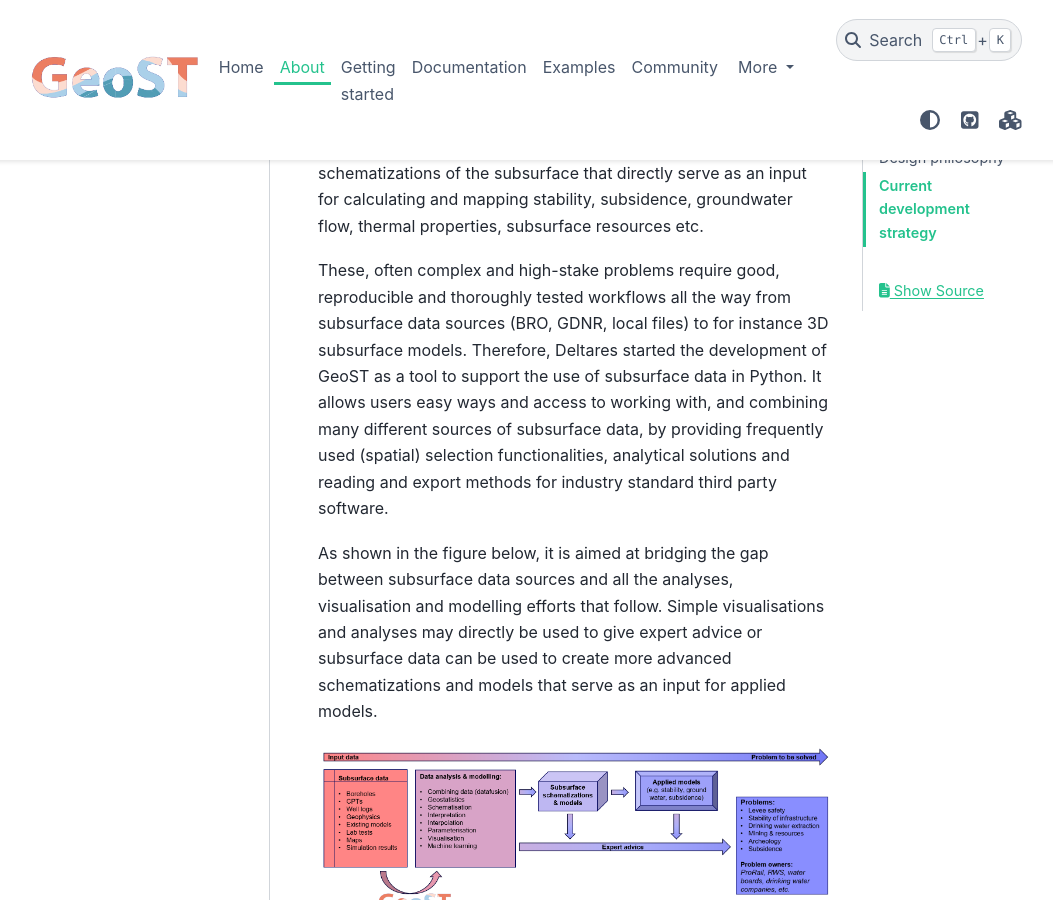
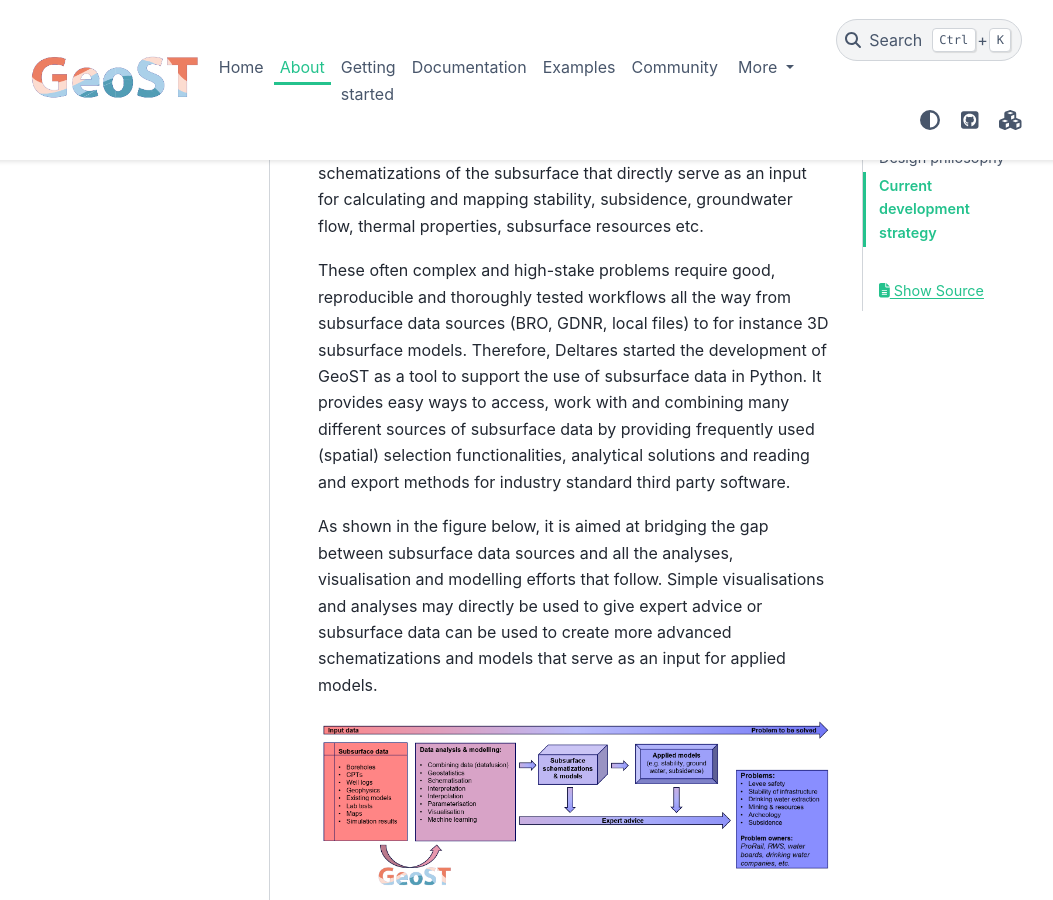
Before and after one commit to Deltares-research/geost, a Sphinx documentation site: the page built from docs/about.md, in a window 1280 px wide and 900 px high, scrolled down 341 px. Shown: the whole window, without its empty margins (114-1167 px from the left). Built offline with Sphinx 7.4.7 and the PyData theme 0.15.4, drawn with Linux system fonts in a browser that asks for light colours.

Commit message:
Corrected collection.get_area_labels docstr, small textual change in about page

```diff
--- a/docs/about.md
+++ b/docs/about.md
@@ -11,10 +11,10 @@ Subsurface data lie at the basis of solving problems on topics of levee safety,
 of infrastructure, drinking water extraction, (sand) mining, subsurface energy systems,
 archeology, CO2 storage, subsidence, contamination and the list goes on. Subsurface data is used by experts to advice on solutions, to visualize and explain subsurface data in the context of the above-mentioned topics and most importantly to create tailor-made schematizations of the subsurface that directly serve as an input for calculating and mapping stability, subsidence, groundwater flow, thermal properties, subsurface resources etc.
 
-These, often complex and high-stake problems require good, reproducible and thoroughly
+These often complex and high-stake problems require good, reproducible and thoroughly
 tested workflows all the way from subsurface data sources (BRO, GDNR, local files) to for
 instance 3D subsurface models. Therefore, Deltares started the development of GeoST as a
-tool to support the use of subsurface data in Python. It allows users easy ways and access to working with, and combining many different sources of subsurface data, by providing frequently used (spatial) selection functionalities, analytical solutions and reading and export methods for industry standard third party software.
+tool to support the use of subsurface data in Python. It provides easy ways to access, work with and combining many different sources of subsurface data by providing frequently used (spatial) selection functionalities, analytical solutions and reading and export methods for industry standard third party software.
 
 As shown in the figure below, it is aimed at bridging the gap between subsurface data sources and all the analyses, visualisation and modelling efforts that follow. Simple visualisations and analyses may directly be used to give expert advice or subsurface data can be used to create more advanced schematizations and models that serve as an input for applied models.
 
```
Also changed, not shown: 1 other file.
